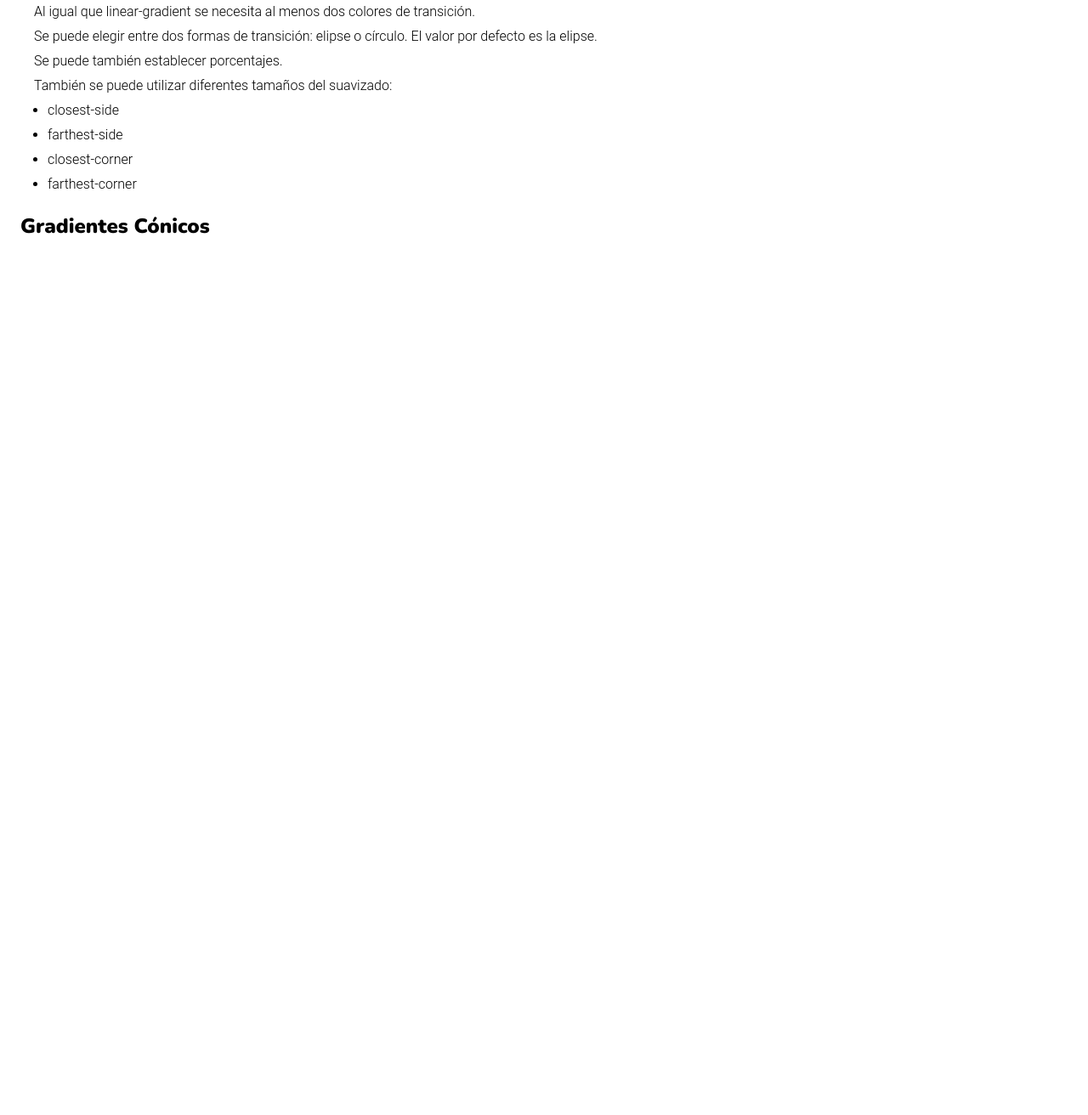
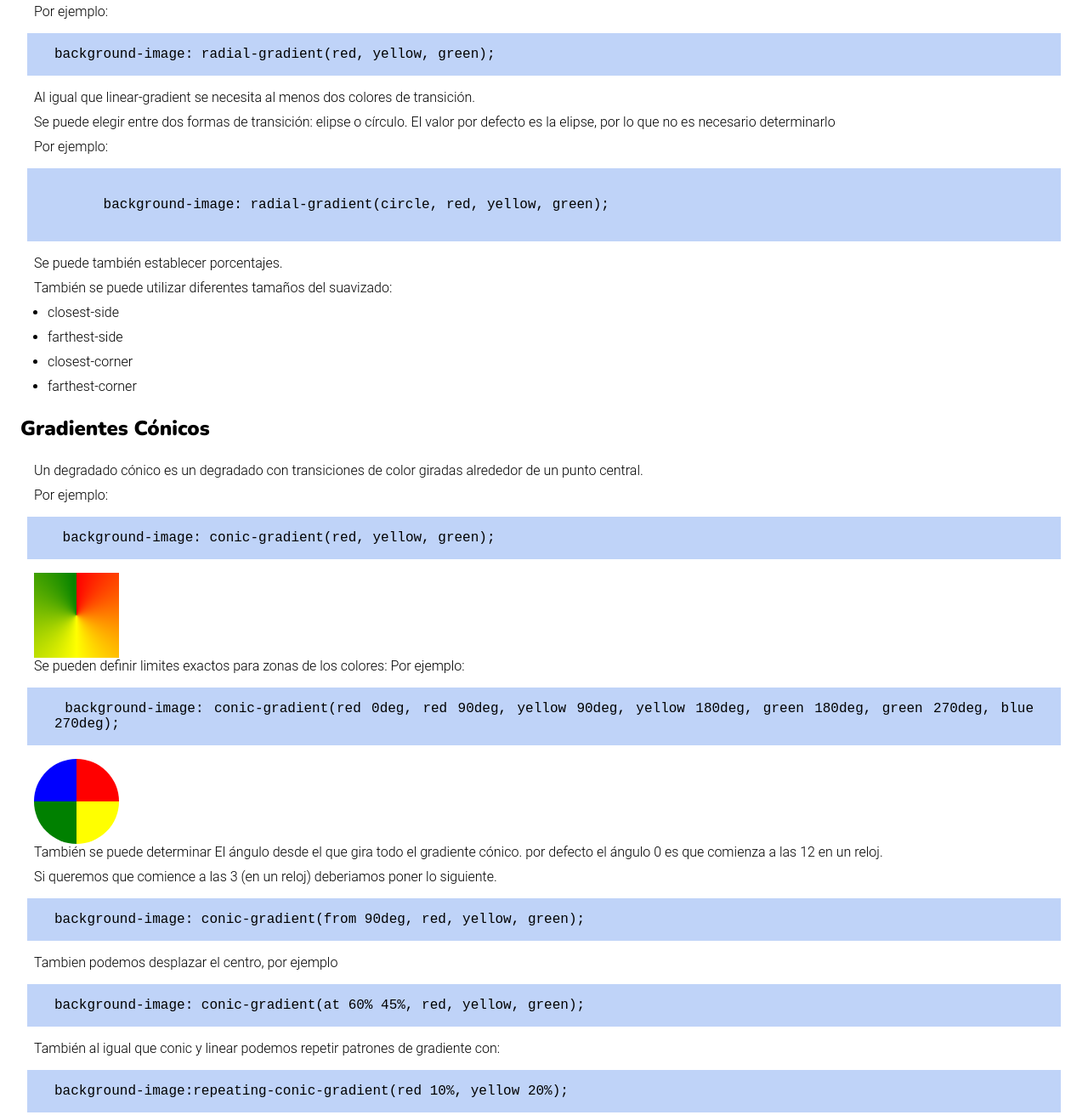
Before and after one commit to eudaimov/CursoCSS, a plain HTML site: page gradiente.html in a window 1280 px wide. Shown: the part 1796-3108 px from the top of the page at 85% size. Before the commit the page ends 2102 px from the top, so only its background shows below. Drawn offline with Linux system fonts and the light colour scheme; a web font is replaced by a local one.

Commit message:
Gradientes 2

```diff
--- a/gradiente.html
+++ b/gradiente.html
@@ -86,8 +86,15 @@
   <h2>Gradientes Radiales</h2>
   <article>
     <p>Se define desde su centro por lo que no hay marcar ninguna dirección.</p>
+    <p>Por ejemplo:</p>
+    <p class="code">background-image: radial-gradient(red, yellow, green);</p>
     <p>Al igual que linear-gradient se necesita al menos dos colores de transición.</p>
-    <p>Se puede elegir entre dos formas de transición: elipse o círculo. El valor por defecto es la elipse.</p>
+    <p>Se puede elegir entre dos formas de transición: elipse o círculo. El valor por defecto es la elipse, por lo que
+    no es necesario determinarlo</p>
+    <p>Por ejemplo:</p>
+    <p class="code">
+      background-image: radial-gradient(circle, red, yellow, green);
+    </p>
     <p>Se puede también establecer porcentajes.</p>
     <p>También se puede utilizar diferentes tamaños del suavizado:</p>
     <ul>
@@ -98,7 +105,25 @@
     </ul>
   </article>
   <h2>Gradientes Cónicos</h2>
-
+  <article>
+    <p>Un degradado cónico es un degradado con transiciones de color giradas alrededor de un punto central.</p>
+    <p>Por ejemplo:</p>
+    <p class="code"> background-image: conic-gradient(red, yellow, green);</p>
+    <div style="margin-inline:2.5rem; width: 100px; height: 100px; background-image: conic-gradient(red,yellow,green)"></div>
+    <p>Se pueden definir limites exactos para zonas de los colores: Por ejemplo:</p>
+    <p class="code"> background-image: conic-gradient(red 0deg, red 90deg, yellow 90deg, yellow 180deg, green 180deg, green 270deg, blue 270deg);</p>
+    <div style="margin-inline: 2.5rem; width:100px; height: 100px; border-radius: 50px;
+          background-image: conic-gradient(red 0deg, red 90deg, yellow 90deg, yellow 180deg, green 180deg, green 270deg,
+          blue 270deg)"></div>
+    <p>También se puede determinar El ángulo desde el que gira todo el gradiente cónico. por defecto el ángulo 0 es que
+    comienza a las 12 en un reloj.</p>
+    <p>Si queremos que comience a las 3 (en un reloj) deberiamos poner lo siguiente.</p>
+    <p class="code">background-image: conic-gradient(from 90deg, red, yellow, green);</p>
+    <p>Tambien podemos desplazar el centro, por ejemplo</p>
+    <p class="code">background-image: conic-gradient(at 60% 45%, red, yellow, green);</p>
+    <p>También al igual que conic y linear podemos repetir patrones de gradiente con:</p>
+    <p class="code">background-image:repeating-conic-gradient(red 10%, yellow 20%);</p>
+  </article>
 </article>
 </body>
 </html>
```
Also changed, not shown: 1 other file.
